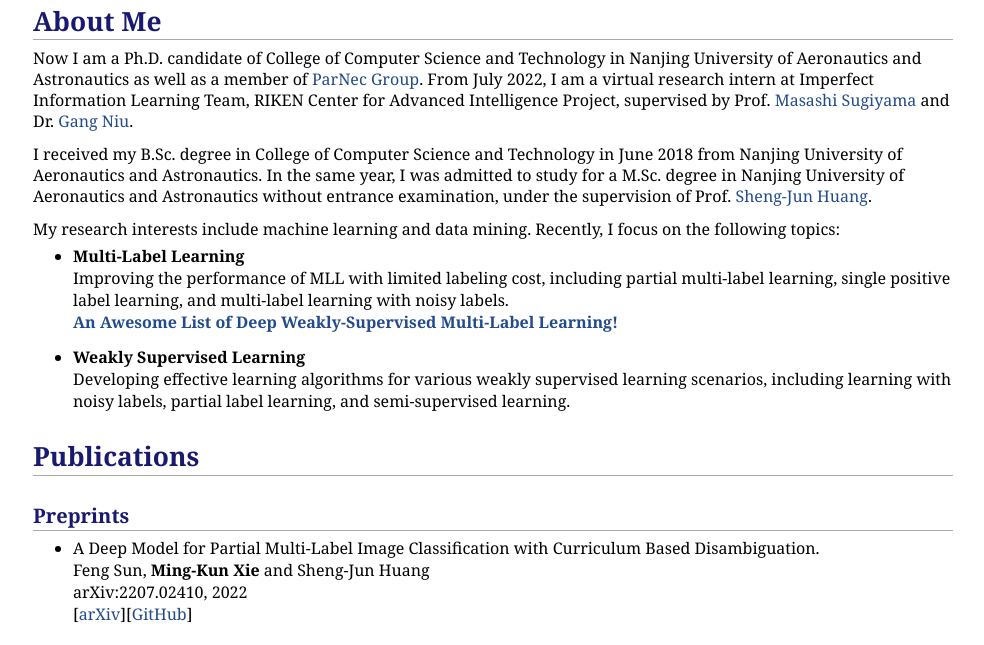
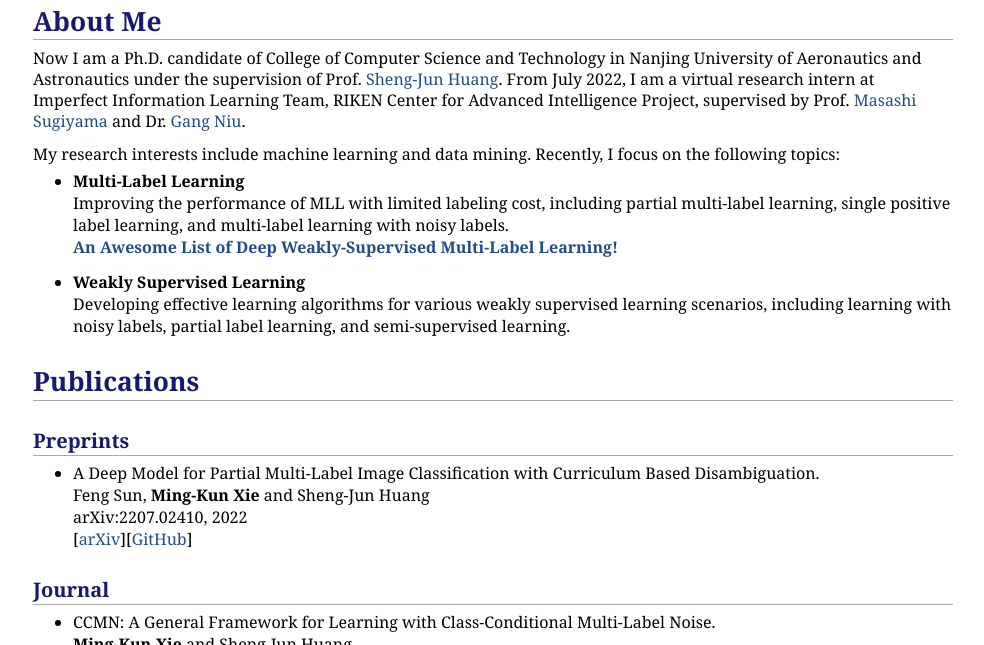
Before and after one commit to xiemk/xiemk.github.io, a Jekyll site: the page index.html, which Jekyll copies as it is, in a window 1280 px wide and 900 px high, cut to the strip 255-900 px from the top of the window. Shown: the whole strip, without its empty margins (147-1131 px from the left). Built offline with Jekyll 4.4.1, drawn with Linux system fonts in a browser that asks for light colours; some of the changed lines change nothing that is shown; some of the changed text lies outside the part shown.

Commit message:
updating

```diff
--- a/index.html
+++ b/index.html
@@ -25,8 +25,9 @@ Email: mkxie@nuaa.edu.cn <br />
 
 
 <h1>About Me</h1>
-<p>Now I am a Ph.D. candidate of College of Computer Science and Technology in Nanjing University of Aeronautics and Astronautics as well as a member of <a href="http://parnec.nuaa.edu.cn/">ParNec Group</a>. From July 2022, I am a virtual research intern at Imperfect Information Learning Team, RIKEN Center for Advanced Intelligence Project, supervised by Prof. <a href="http://www.ms.k.u-tokyo.ac.jp/sugi/">Masashi Sugiyama</a> and Dr. <a href="https://niug1984.github.io/">Gang Niu</a>.
-<p>I received my B.Sc. degree in College of Computer Science and Technology in June 2018 from Nanjing University of Aeronautics and Astronautics. In the same year, I was admitted to study for a M.Sc. degree in Nanjing University of Aeronautics and Astronautics without entrance examination, under the supervision of Prof. <a href="http://parnec.nuaa.edu.cn/huangsj/"> Sheng-Jun Huang</a>.</p>
+<p>Now I am a Ph.D. candidate of College of Computer Science and Technology in Nanjing University of Aeronautics and Astronautics under the supervision of Prof. <a href="http://parnec.nuaa.edu.cn/huangsj/"> Sheng-Jun Huang</a>. From July 2022, I am a virtual research intern at Imperfect Information Learning Team, RIKEN Center for Advanced Intelligence Project, supervised by Prof. <a href="http://www.ms.k.u-tokyo.ac.jp/sugi/">Masashi Sugiyama</a> and Dr. <a href="https://niug1984.github.io/">Gang Niu</a>.</p>
+
+<!-- <p>I received my B.Sc. degree in College of Computer Science and Technology in June 2018 from Nanjing University of Aeronautics and Astronautics. In the same year, I was admitted to study for a M.Sc. degree in Nanjing University of Aeronautics and Astronautics without entrance examination, under the supervision of Prof. <a href="http://parnec.nuaa.edu.cn/huangsj/"> Sheng-Jun Huang</a>. From July 2022, I am a virtual research intern at Imperfect Information Learning Team, RIKEN Center for Advanced Intelligence Project, supervised by Prof. <a href="http://www.ms.k.u-tokyo.ac.jp/sugi/">Masashi Sugiyama</a> and Dr. <a href="https://niug1984.github.io/">Gang Niu</a>.</p> -->
 
 <p>My research interests include machine learning and data mining. Recently, I focus on the following topics:
 <ul style="list-style-type:disc">
@@ -99,7 +100,7 @@ Email: mkxie@nuaa.edu.cn <br />
 
 <h1>Professional Services</h1>
 <ul style="list-style-type:disc">
-	<li>Conference Program Committee Member/Reviewer: NeurIPS'22, ICML'23,22, ICLR'23, AAAI'23,22,21, IJCAI'23,22,20, CVPR'23, ICCV'23, ECCV'22, AISTATS'23</li>
+	<li>Conference Program Committee Member/Reviewer: NeurIPS'23,22, ICML'23,22, ICLR'23, AAAI'23,22,21, IJCAI'23,22,20, CVPR'23, ICCV'23, ECCV'22, AISTATS'23</li>
   <li>Journal Reviewer: Machine Learning, IEEE TNNLS, IEEE TCSVT, SCIENCE CHINA Information Sciences, Pattern Recognition</li>
 </ul>
 
```
